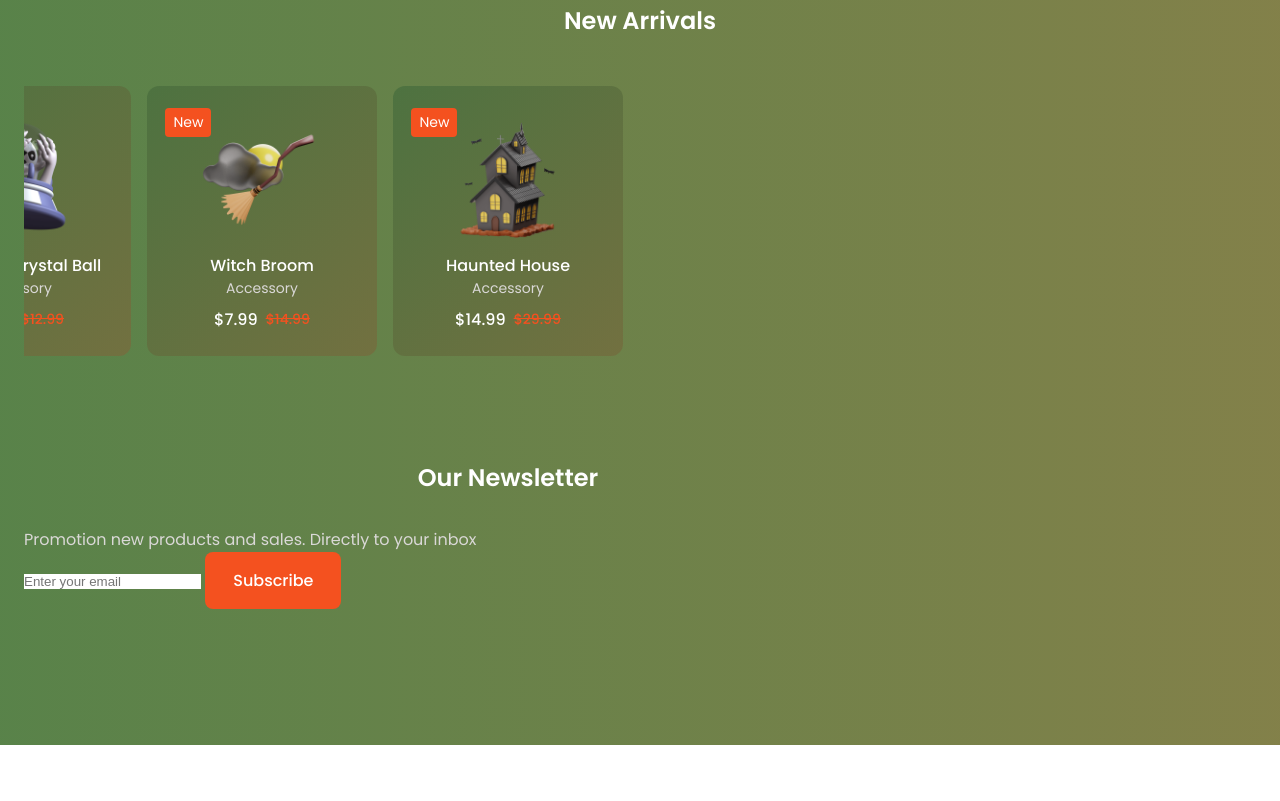
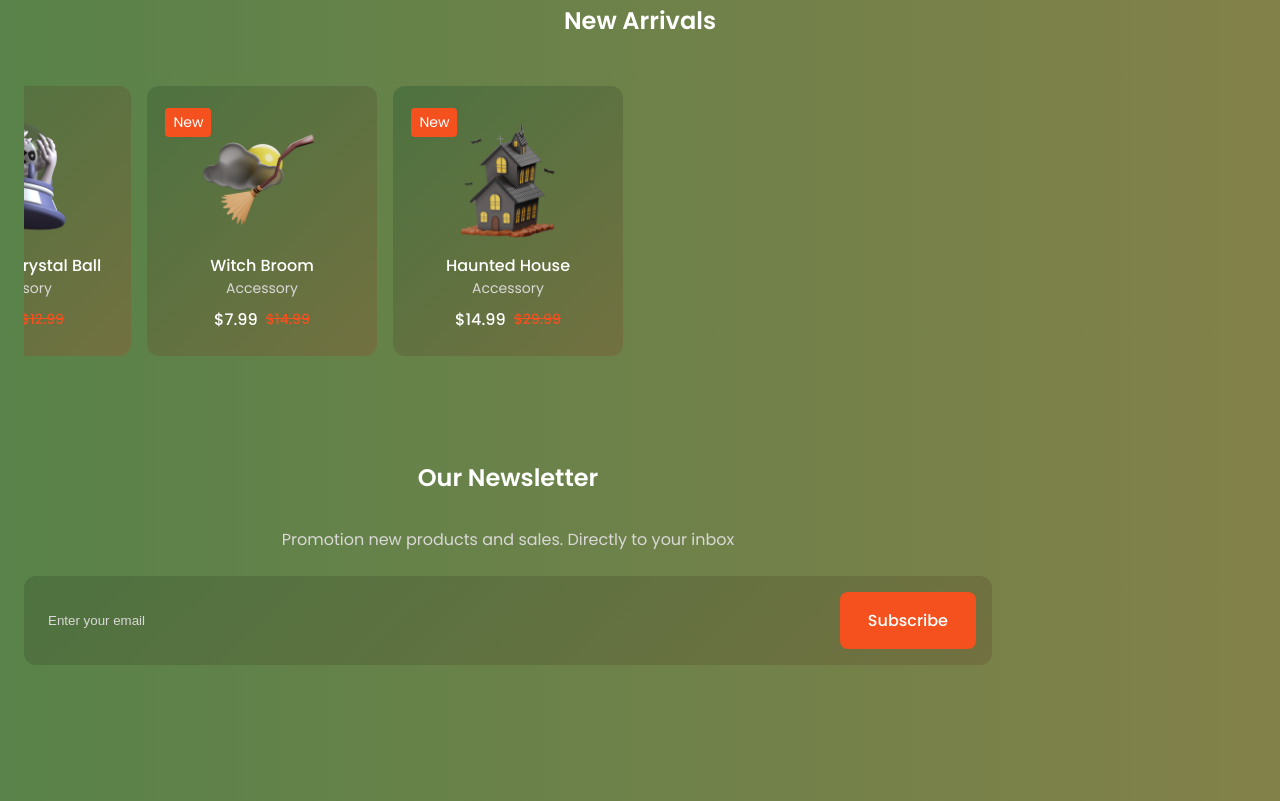
Before and after one commit to ignatjevvv/responsive-halloween-website, a website built with Vite: page src/index.html in a window 1280 px wide. Shown: the part 3478-4279 px from the top of the page. Before the commit the page ends 4223 px from the top, so only its background shows below. Built offline with nearby package versions, Linux system fonts and the light colour scheme.

Commit message:
Added style for section (NEWSLETTER)

```diff
--- /dev/null
+++ b/src/scss/components/_newsletter.scss
@@ -0,0 +1,26 @@
+.newsletter {
+    &__description {
+        text-align: center;
+        margin-bottom: var(--mb-1-5);
+    }
+
+    &__form {
+        background: var(--container-color);
+        padding: 1rem;
+        display: flex;
+        justify-content: space-between;
+        border-radius: .75rem;
+
+    }
+
+    &__input {
+        width: 70%;
+        padding: 0 .5rem;
+        background: none;
+        color: var(--title-color);
+
+        &::placeholder {
+            color: var(--text-color);
+        }
+    }
+}
--- a/src/scss/style.scss
+++ b/src/scss/style.scss
@@ -12,3 +12,4 @@
 @import 'components/trick';
 @import 'components/discount';
 @import 'components/new';
+@import 'components/newsletter';
```
